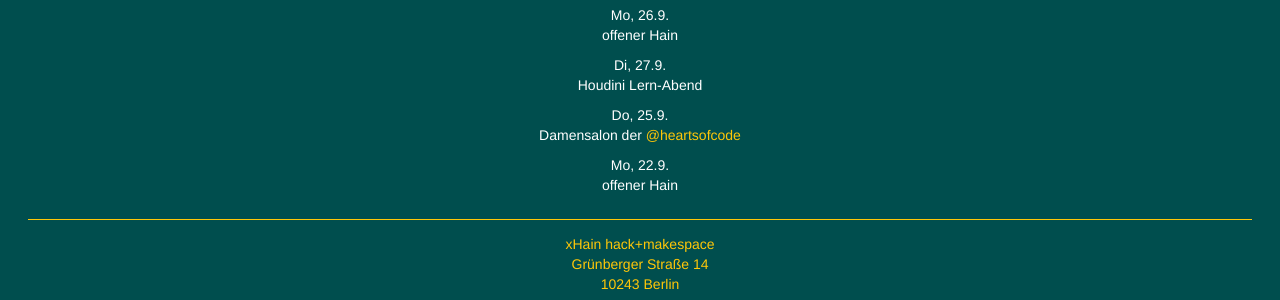
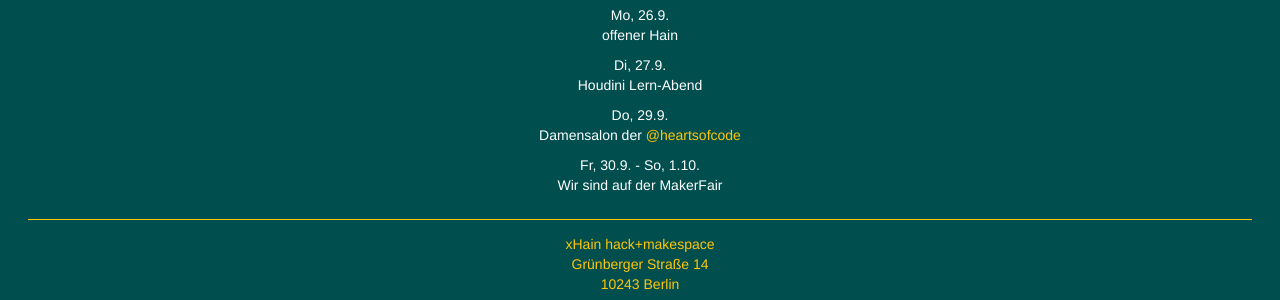
Before and after one commit to xHain-hackspace/xHain-hackspace.github.io, a Jekyll site: the page built from calendar.html, in a window 1280 px wide. Shown: the part 788-1088 px from the top of the page. Built offline with Jekyll 4.4.1, drawn with Linux system fonts in a browser that asks for light colours.

Commit message:
Kalender
MakerFair

```diff
--- a/calendar.html
+++ b/calendar.html
@@ -18,8 +18,8 @@ redirect_from: calender.html
 		<p>Do, 22.9. <br>Damensalon der <a href="https://twitter.com/heartsofcode">@heartsofcode</a></p>
 		<p>Mo, 26.9. <br>offener Hain</p>
 		<p>Di, 27.9. <br>Houdini Lern-Abend</p>
-		<p>Do, 25.9. <br>Damensalon der <a href="https://twitter.com/heartsofcode">@heartsofcode</a></p>
-		<p>Mo, 22.9. <br>offener Hain</p>
+		<p>Do, 29.9. <br>Damensalon der <a href="https://twitter.com/heartsofcode">@heartsofcode</a></p>
+		<p>Fr, 30.9. - So, 1.10.<br>Wir sind auf der MakerFair</p>
 
 	</li>
 </ul>
```
